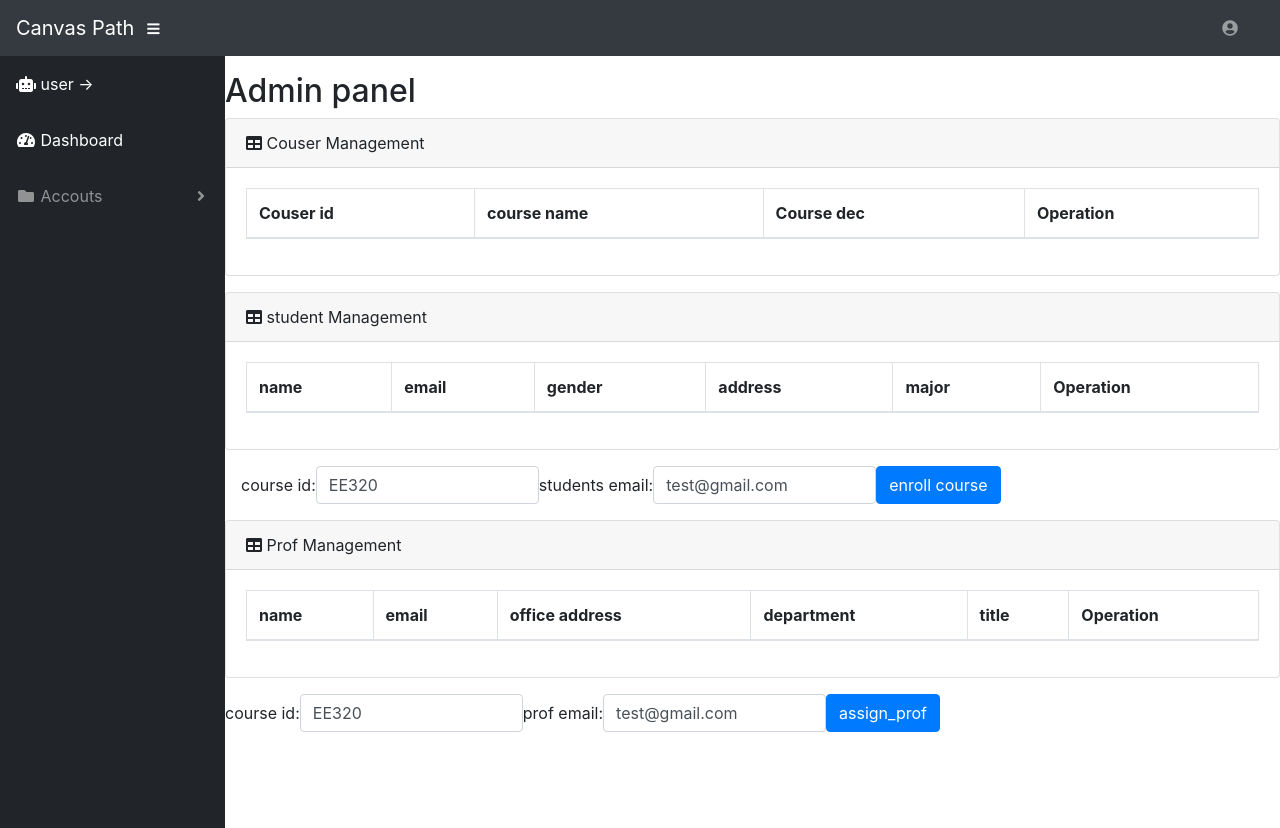
After one commit to 785172550/CanvasPath, a Django app: template templates/admin.html in a window 1280 px wide. The commit adds this page. Run offline with Django 3.2, Linux system fonts and the light colour scheme; the template is opened without the code that fills it, so the values that code supplies are empty; some libraries are stand-ins or nearby versions.

Commit message:
add db data, init util, admin page, student page, models

```diff
--- /dev/null
+++ b/static/js/utils.js
@@ -0,0 +1,7 @@
+function enroll_student() {
+
+}
+
+function assign_prof() {
+
+}
--- /dev/null
+++ b/templates/admin.html
@@ -0,0 +1,148 @@
+{% extends 'base.html' %}
+{% block content %}
+    <h2>Admin panel</h2>
+
+
+    <div class="card mb-3">
+        <div class="card-header">
+            <i class="fas fa-table"></i>
+            Couser Management
+        </div>
+        <div class="card-body">
+            <div class="table-responsive">
+                <table class="table table-bordered" id="course-table" width="100%" cellspacing="0">
+                    <thead>
+                    <tr>
+                        <th>Couser id</th>
+                        <th>course name</th>
+                        <th>Course dec</th>
+                        <th>Operation</th>
+                    </tr>
+                    </thead>
+                    <tbody id="tbody">
+                    {% for course in courses %}
+                        <tr>
+                        <td><span class="text-info">{{ course.course_id }}</span></td>
+                        <td><span class="text-info">{{ course.course_name }}</span></td>
+                        <td><span class="text-info">{{ course.course_description }}</span></td>
+                        <td>
+                            <button class="btn btn-danger">Delete</button>
+                        </td>
+                        </tr>
+                    {% endfor %}
+                    </tbody>
+                </table>
+            </div>
+        </div>
+        {#        <div class="card-footer small text-muted">Updated yesterday at 11:59 PM</div>#}
+    </div>
+
+    <div class="card mb-3">
+        <div class="card-header">
+            <i class="fas fa-table"></i>
+            student Management
+        </div>
+        <div class="card-body">
+            <div class="table-responsive">
+                <table class="table table-bordered" id="student-table" width="100%" cellspacing="0">
+                    <thead>
+                    <tr>
+                        <th>name</th>
+                        <th>email</th>
+                        <th>gender</th>
+                        <th>address</th>
+                        <th>major</th>
+                        <th>Operation</th>
+                    </tr>
+                    </thead>
+                    <tbody id="tbody">
+                    {% for student in students %}
+                        <tr>
+                        <td><span class="text-info">{{ student.first_name }}</span></td>
+                        <td><span class="text-info">{{ student.email }}</span></td>
+                        <td><span class="text-info">{{ student.gender }}</span></td>
+                        <td><span class="text-info">{{ student.address }}</span></td>
+                        <td><span class="text-info">{{ student.major }}</span></td>
+                        <td>
+                            <button class="btn btn-danger">Delete</button>
+                        </td>
+                        </tr>
+                    {% endfor %}
+                    </tbody>
+                </table>
+            </div>
+        </div>
+    </div>
+
+    <div class="form-group form-inline m-3" id="cv1">
+        <label> course id: </label>
+        <input type="text" size="15" id="course-id" value="EE320" class="form-control"
+               title="Enter filename without extension"/>
+        <label> students email: </label>
+        <input type="text" size="15" id="students-email" value="test@gmail.com" class="form-control"
+               title="Enter filename without extension"/>
+        <input type="button" class="btn btn-primary" value="enroll course"
+               onclick="enroll_student($('#course-id').val(),$('#students-email').val())"/>
+    </div>
+
+
+
+    <div class="card mb-3">
+        <div class="card-header">
+            <i class="fas fa-table"></i>
+            Prof Management
+        </div>
+        <div class="card-body">
+            <div class="table-responsive">
+                <table class="table table-bordered" id="prof-table" width="100%" cellspacing="0">
+                    <thead>
+                    <tr>
+                        <th>name</th>
+                        <th>email</th>
+                        <th>office address</th>
+                        <th>department</th>
+                        <th>title</th>
+                        <th>Operation</th>
+                    </tr>
+                    </thead>
+                    <tbody id="tbody">
+                    {% for prof in profs %}
+                        <tr>
+                        <td><span class="text-info">{{ prof.first_name }}</span></td>
+                        <td><span class="text-info">{{ prof.email }}</span></td>
+                        <td><span class="text-info">{{ prof.office_address }}</span></td>
+                        <td><span class="text-info">{{ prof.department }}</span></td>
+                        <td><span class="text-info">{{ prof.title }}</span></td>
+                        <td>
+                            <button class="btn btn-danger">Delete</button>
+                        </td>
+                        </tr>
+                    {% endfor %}
+                    </tbody>
+                </table>
+            </div>
+        </div>
+    </div>
+
+    <div class="form-group form-inline " id="cv2">
+        <label> course id: </label>
+        <input type="text" size="15" id="course" value="EE320" class="form-control"
+               title="Enter filename without extension"/>
+        <label> prof email: </label>
+        <input type="text" size="15" id="prof-email" value="test@gmail.com" class="form-control"
+               title="Enter filename without extension"/>
+        <input type="button" class="btn btn-primary" value="assign_prof"
+               onclick="enroll_student($('#course').val(),$('#prof-email').val())"/>
+    </div>
+
+    {#    {% for student in students %}#}
+    {#        <span class="text-info">{{ student }}</span>#}
+    {#    {% endfor %}#}
+    {##}
+    {#    {% for prof in profs %}#}
+    {#        <span class="text-info">{{ prof }}</span>#}
+    {#    {% endfor %}#}
+
+
+
+{% endblock %}
--- a/templates/base.html
+++ b/templates/base.html
@@ -22,15 +22,23 @@
     <link href="/static/css/text-style.css" rel="stylesheet">
     <title>{% block title %}默认标题{% endblock %}</title>
 </head>
-<body>
+<body id="page-top">
 {% include "fragment/navbar.html" %}
 <div id="wrapper">
     {% include "fragment/side-bar.html" %}
-    <div id="content-wrapper">
-        {% block content %}
-        {% endblock %}
-    </div>
+{#    <div class="panel panel-default">#}
+
+            <div id="content-wrapper">
+                {% block content %}
+                {% endblock %}
+            </div>
+
+{#    </div>#}
 </div>
+
+<a class="scroll-to-top rounded" href="#page-top">
+    <i class="fas fa-angle-up"></i>
+</a>
 <!-- Bootstrap core JavaScript-->
 <script src="/static/vendor/jquery/jquery.min.js"></script>
 <script src="/static/vendor/bootstrap/js/bootstrap.bundle.min.js"></script>
@@ -45,5 +53,8 @@
 
 <!-- Custom scripts for all pages-->
 <script src="/static/js/sb-admin.min.js"></script>
+
+<script src="/static/js/utils.js"></script>
+
 </body>
 </html>
--- a/templates/fragment/side-bar.html
+++ b/templates/fragment/side-bar.html
@@ -16,23 +16,12 @@
         <a class="nav-link dropdown-toggle" href="#" id="pagesDropdown" role="button" data-toggle="dropdown"
            aria-haspopup="true" aria-expanded="false">
             <i class="fas fa-fw fa-folder"></i>
-            <span>Pages</span>
+            <span>Accouts</span>
         </a>
-{#        <div class="dropdown-menu" aria-labelledby="pagesDropdown">#}
-{#            <h6 class="dropdown-header">Login Screens:</h6>#}
-{#            <a class="dropdown-item" href="{% url 'login' %}">Login</a>#}
-{#            <a class="dropdown-item" href="{% url 'signup' %}">Register</a>#}
-{#            <!--<a class="dropdown-item" href="#">Forgot Password</a>-->#}
-{#            <div class="dropdown-divider"></div>#}
-{#            <h6 class="dropdown-header">Other Pages:</h6>#}
-{#            <a class="dropdown-item" href="{% url 'blank' %}">404 Page</a>#}
-{#        </div>#}
-
         <div class="dropdown-menu" aria-labelledby="pagesDropdown">
             <h6 class="dropdown-header">Login Screens:</h6>
-            <a class="dropdown-item" href="#">Login</a>
-            <a class="dropdown-item" href="#">Register</a>
-            <!--<a class="dropdown-item" href="#">Forgot Password</a>-->
+            <a class="dropdown-item" href="{% url 'login' %}">Login</a>
+            <a class="dropdown-item" href="{% url 'logout' %}">Logout</a>
             <div class="dropdown-divider"></div>
             <h6 class="dropdown-header">Other Pages:</h6>
             <a class="dropdown-item" href="#">404 Page</a>
--- /dev/null
+++ b/templates/prof-index.html
@@ -0,0 +1,4 @@
+{% extends 'base.html' %}
+{% block content %}
+    prof index
+{% endblock %}
```
Also changed, not shown: canvas_path/settings.py (+7 -2 lines), pages/views.py (+20 -2 lines), templates/index.html (+36 -1 lines), users/backends.py (added, +24 -0 lines), users/forms.py (+34 -0 lines), users/models.py (+109 -21 lines), users/utils.py (+42 -8 lines), users/views.py (+40 -3 lines), Readme.md, static/1_Students.csv (added).
